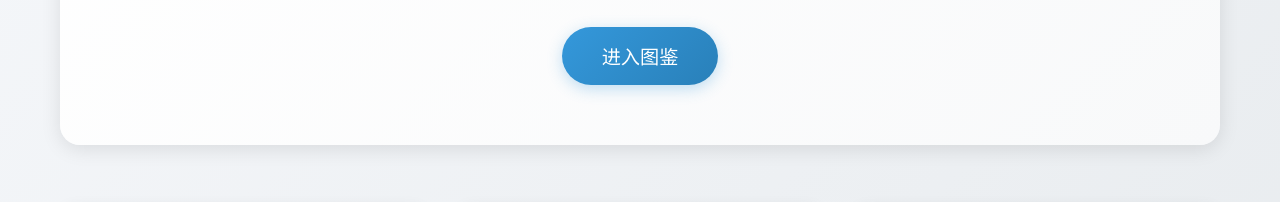
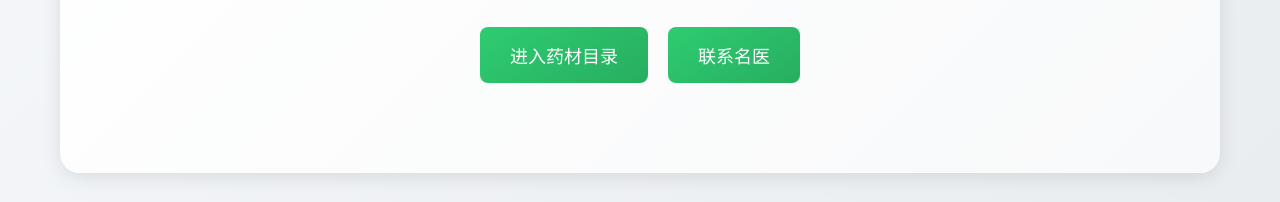
Before and after one commit to JasonnnnJiao/CN-Medicine, a plain HTML site: page index.html in a window 1280 px wide. Shown: the part 254-456 px from the top of the page. Drawn offline with Linux system fonts and the light colour scheme.

Commit message:
Add files via upload

```diff
--- a/index.html
+++ b/index.html
@@ -161,6 +161,27 @@
                 grid-template-columns: 1fr;
             }
         }
+
+        .main-buttons {
+            display: flex;
+            gap: 20px;
+            justify-content: center;
+            margin: 30px 0;
+        }
+        .main-button {
+            padding: 15px 30px;
+            font-size: 18px;
+            background: linear-gradient(145deg, #2ecc71, #27ae60);
+            color: white;
+            border: none;
+            border-radius: 8px;
+            cursor: pointer;
+            text-decoration: none;
+            transition: transform 0.3s ease;
+        }
+        .main-button:hover {
+            transform: translateY(-3px);
+        }
     </style>
 </head>
 <body>
@@ -168,7 +189,10 @@
         <section class="hero">
             <h1>中医药材图鉴</h1>
             <p>探索传统中医药材的奥秘，了解数百种中药的功效与应用。我们为您提供详细的中药材信息，包括性味、归经、功效、用法用量等，帮助您更好地认识传统中医药的精髓。</p>
-            <a href="chinese_medicine.html" class="enter-btn">进入图鉴</a>
+            <div class="main-buttons">
+                <a href="chinese_medicine.html" class="main-button">进入药材目录</a>
+                <a href="famous_doctors.html" class="main-button">联系名医</a>
+            </div>
         </section>
 
         <section class="features">
```
